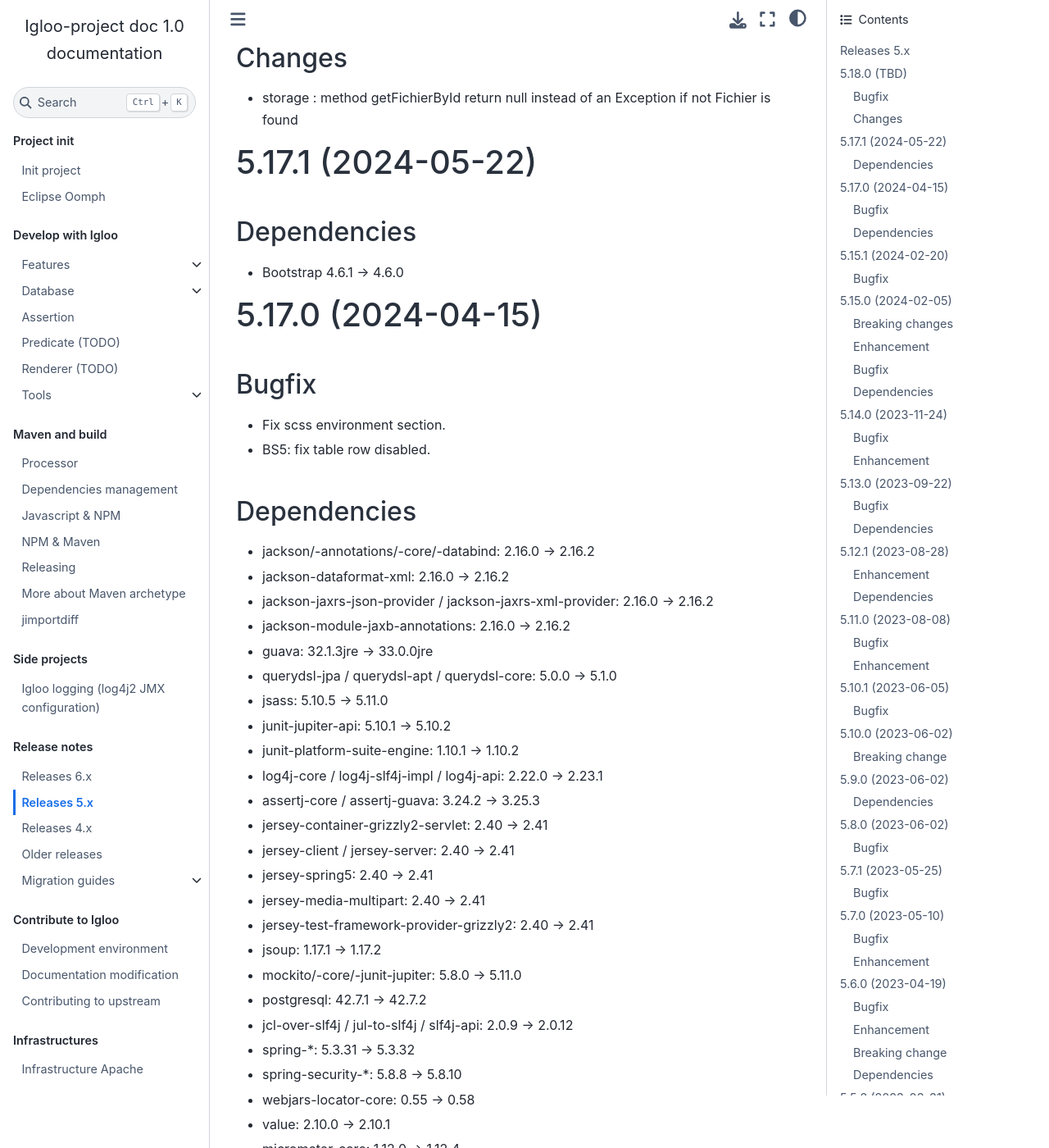
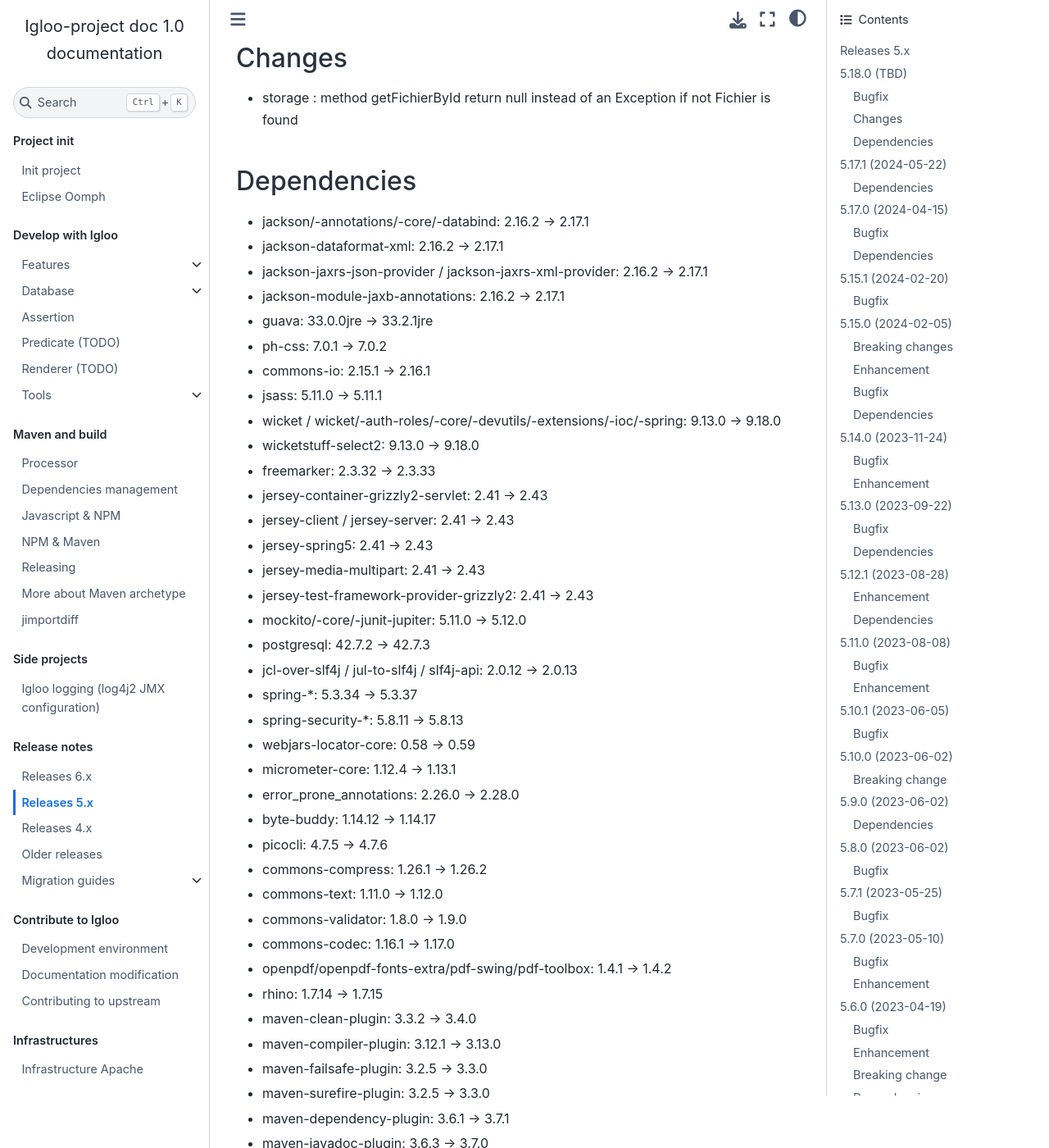
Before and after one commit to igloo-project/igloo-doc, a Sphinx documentation site: the page built from source/release-notes/releases-5.x.md, in a window 1280 px wide and 1400 px high, scrolled down 296 px. Shown: the whole window at 82% size. Built offline with Sphinx 7.4.7 and the Sphinx Book theme 1.1.4, drawn with Linux system fonts in a browser that asks for light colours; some of the changed text lies outside the part shown.

Commit message:
Changelog 5.18.0

```diff
--- a/source/release-notes/releases-5.x.md
+++ b/source/release-notes/releases-5.x.md
@@ -11,6 +11,60 @@
 ## Changes
 
 * storage : method getFichierById return null instead of an Exception if not Fichier is found
+
+## Dependencies
+
+* jackson/-annotations/-core/-databind: 2.16.2 -> 2.17.1
+* jackson-dataformat-xml: 2.16.2 -> 2.17.1
+* jackson-jaxrs-json-provider / jackson-jaxrs-xml-provider: 2.16.2 -> 2.17.1
+* jackson-module-jaxb-annotations: 2.16.2 -> 2.17.1
+* guava: 33.0.0jre -> 33.2.1jre
+* ph-css: 7.0.1 -> 7.0.2
+* commons-io: 2.15.1 -> 2.16.1
+* jsass: 5.11.0 -> 5.11.1
+* wicket / wicket/-auth-roles/-core/-devutils/-extensions/-ioc/-spring: 9.13.0 -> 9.18.0
+* wicketstuff-select2: 9.13.0 -> 9.18.0
+* freemarker: 2.3.32 -> 2.3.33
+* jersey-container-grizzly2-servlet: 2.41 -> 2.43
+* jersey-client / jersey-server: 2.41 -> 2.43
+* jersey-spring5: 2.41 -> 2.43
+* jersey-media-multipart: 2.41 -> 2.43
+* jersey-test-framework-provider-grizzly2: 2.41 -> 2.43
+* mockito/-core/-junit-jupiter: 5.11.0 -> 5.12.0
+* postgresql: 42.7.2 -> 42.7.3
+* jcl-over-slf4j / jul-to-slf4j / slf4j-api: 2.0.12 -> 2.0.13
+* spring-\*: 5.3.34 -> 5.3.37
+* spring-security-\*: 5.8.11 -> 5.8.13
+* webjars-locator-core: 0.58 -> 0.59
+* micrometer-core: 1.12.4 -> 1.13.1
+* error_prone_annotations: 2.26.0 -> 2.28.0
+* byte-buddy: 1.14.12 -> 1.14.17
+* picocli: 4.7.5 -> 4.7.6
+* commons-compress: 1.26.1 -> 1.26.2
+* commons-text: 1.11.0 -> 1.12.0
+* commons-validator: 1.8.0 -> 1.9.0
+* commons-codec: 1.16.1 -> 1.17.0
+* openpdf/openpdf-fonts-extra/pdf-swing/pdf-toolbox: 1.4.1 -> 1.4.2
+* rhino: 1.7.14 -> 1.7.15
+* maven-clean-plugin: 3.3.2 -> 3.4.0
+* maven-compiler-plugin: 3.12.1 -> 3.13.0
+* maven-failsafe-plugin: 3.2.5 -> 3.3.0
+* maven-surefire-plugin: 3.2.5 -> 3.3.0
+* maven-dependency-plugin: 3.6.1 -> 3.7.1
+* maven-javadoc-plugin: 3.6.3 -> 3.7.0
+* maven-project-info-reports-plugin: 3.5.0 -> 3.6.0
+* maven-site-plugin: 4.0.0-M13 -> 4.0.0-M15
+* maven-toolchains-plugin: 3.1.0 -> 3.2.0
+* maven-deploy-plugin: 3.1.1 -> 3.1.2
+* maven-assembly-plugin: 3.7.0 -> 3.7.1
+* maven-jar-plugin: 3.3.0 -> 3.4.2
+* maven-install-plugin: 3.1.1 -> 3.1.2
+* maven-processor-plugin: 5.0 -> 5.1
+* jacoco-maven-plugin: 0.8.11 -> 0.8.12
+* dependency-check-maven: 9.0.9 -> 9.2.0
+* maven-enforcer-plugin: 3.4.1 -> 3.5.0
+* exec-maven-plugin: 3.2.0 -> 3.3.0
+* maven-source-plugin: 3.3.0 -> 3.3.1
 
 (v5.17.1)=
 
```
